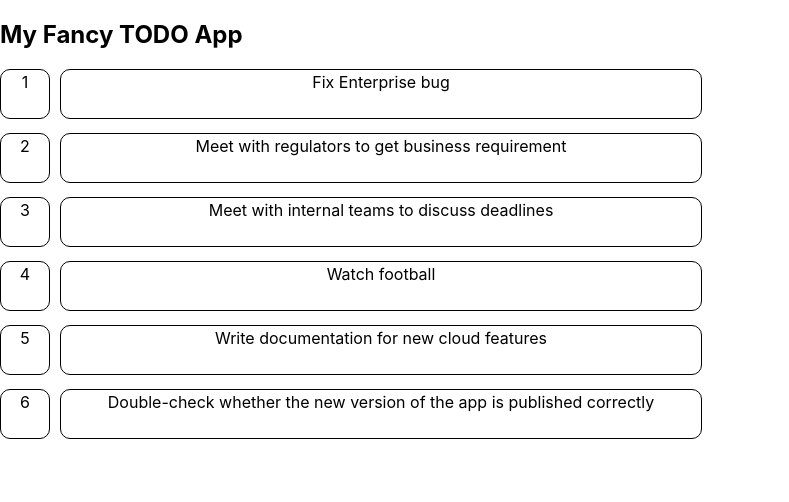
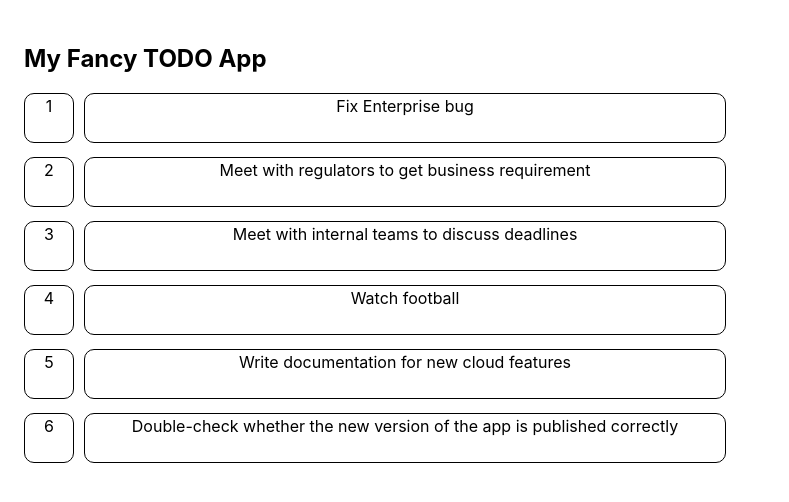
Before and after one commit to ptmdmusique/react-basic, a React (Create React App) app: page / in a window 1280 px wide. Shown: the top 502 px of the page, without its empty margins (0-789 px from the left). Built offline with nearby package versions, Linux system fonts and the light colour scheme.

Commit message:
most outer <div> has been changed

```diff
--- a/src/App.css
+++ b/src/App.css
@@ -1,5 +1,4 @@
 .App {
-  text-align: center;
   padding: 24px 24px 24px 24px;
 }
 
--- a/src/App.tsx
+++ b/src/App.tsx
@@ -4,7 +4,7 @@ import { taskList } from "./taskList";
 
 function TaskShow() {
   return (
-    <div>
+    <div className="App">
       <h2>My Fancy TODO App</h2>
       {taskList.map((task) => (
         <div className="container">
```
